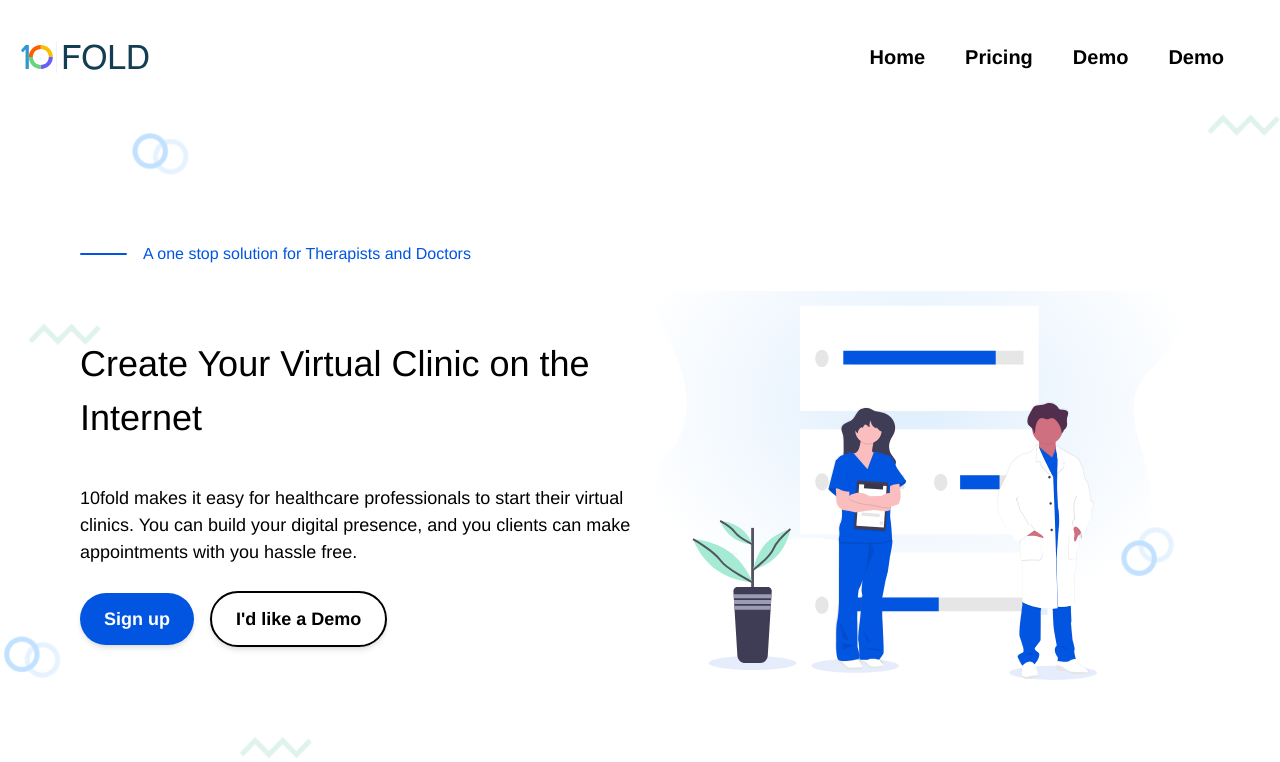
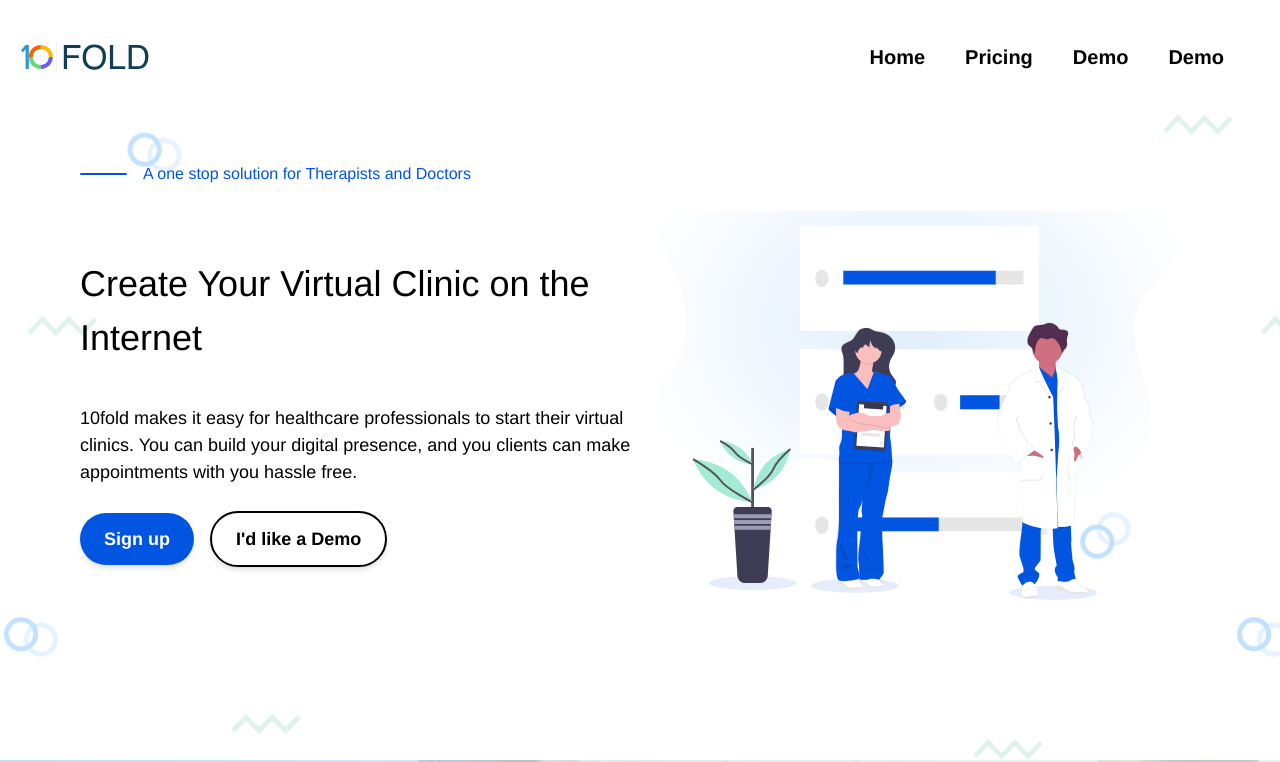
Before and after one commit to Kounter/landing-page, a React (Create React App) app: page / in a window 1280 px wide. Shown: the top 762 px of the page. Built offline with nearby package versions, Linux system fonts and the light colour scheme.

Commit message:
design: minor design fixes

```diff
--- a/src/components/header.js
+++ b/src/components/header.js
@@ -11,9 +11,12 @@ const Header = (props) => {
           </div>
           <div className="flex items-center text-xl font-bold px-10">
             <div className="hover:text-core-blue cursor-pointer">Home</div>
-            <div className="ml-10 hover:text-core-blue cursor-pointer">
+            <a
+              className="ml-10 hover:text-core-blue cursor-pointer"
+              href="#pricing-section-container"
+            >
               Pricing
-            </div>
+            </a>
             <div className="ml-10 hover:text-core-blue cursor-pointer">
               <a
                 href="https://shubham.10fold.in/appointment/27"
--- a/src/components/mainLanding.js
+++ b/src/components/mainLanding.js
@@ -7,7 +7,13 @@ const MainLanding = (props) => {
   return (
     <div
       id="main-landing"
-      className="py-20 lg:py-32 xxxl:py-48 4xl:py-56 5xl:py-64 6xl:py-84 px-4 sm:px-10 lg:px-20 xxl:px-40"
+      className="py-20
+      lg:pt-12 lg:pb-40
+      xxxl:pt-32 xxxl:pb-56
+      4xl:pt-48 4xl:pb-64
+      5xl:pt-56 5xl:pb-72
+      6xl:pt-72 6xl:pb-96
+      px-4 sm:px-10 lg:px-20 xxl:px-40"
     >
       <div className="flex items-center">
         <div>
--- a/src/components/practice.js
+++ b/src/components/practice.js
@@ -9,7 +9,7 @@ const Practice = (props) => {
           <p className="text-5xl font-bold text-center">
             With us, you can grow your practice
           </p>
-          <p className="mt-10 text-xl text-gray-800">
+          <p className="mt-10 px-4 xl:px-20 text-xl text-gray-800">
             Create your online presence and help patients discover you fast.
             Managing your schedule, your clients and easy tracking of your
             appointments can help you grow your practice.
```
Also changed, not shown: 1 other file (tests, documents, lock files or other folders).
